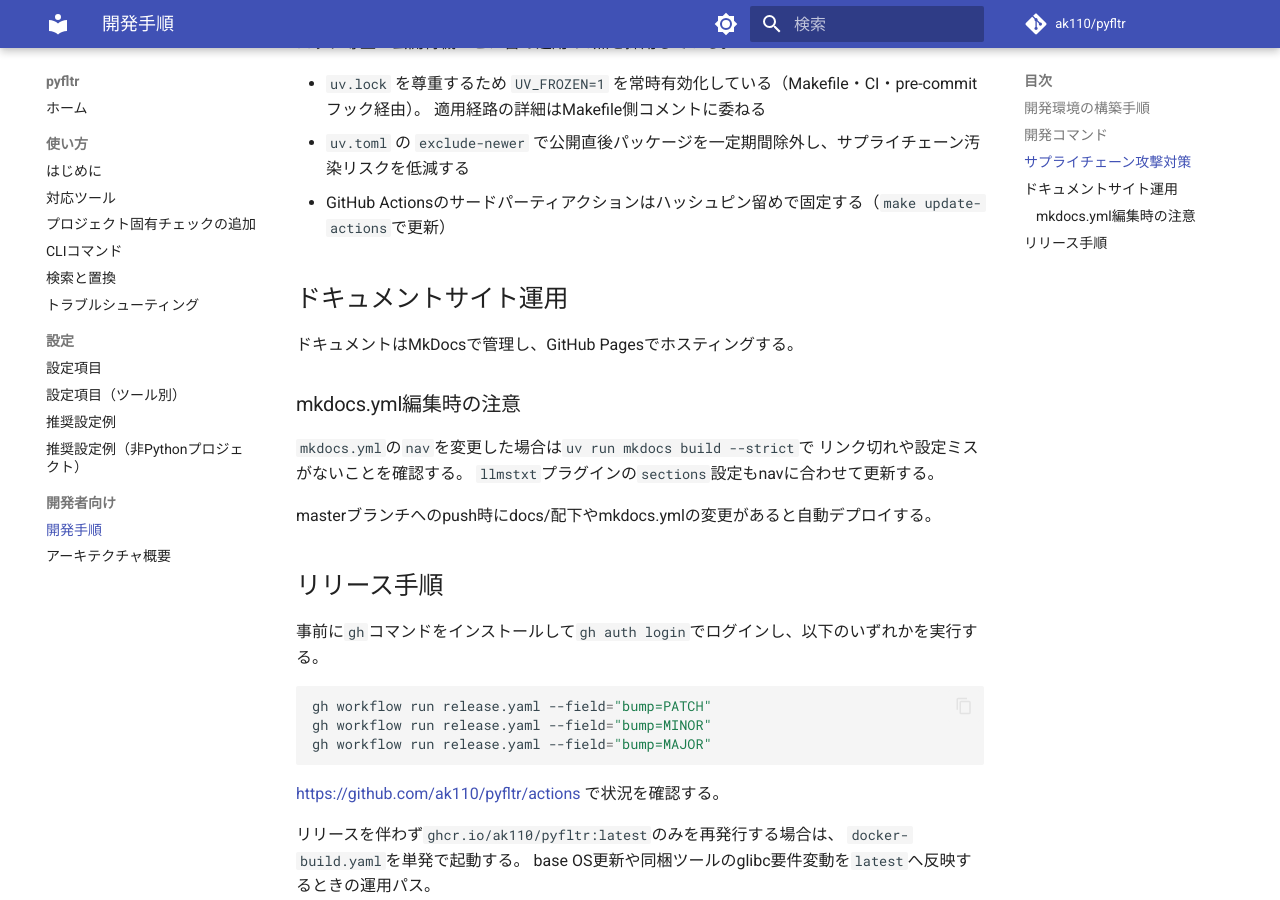
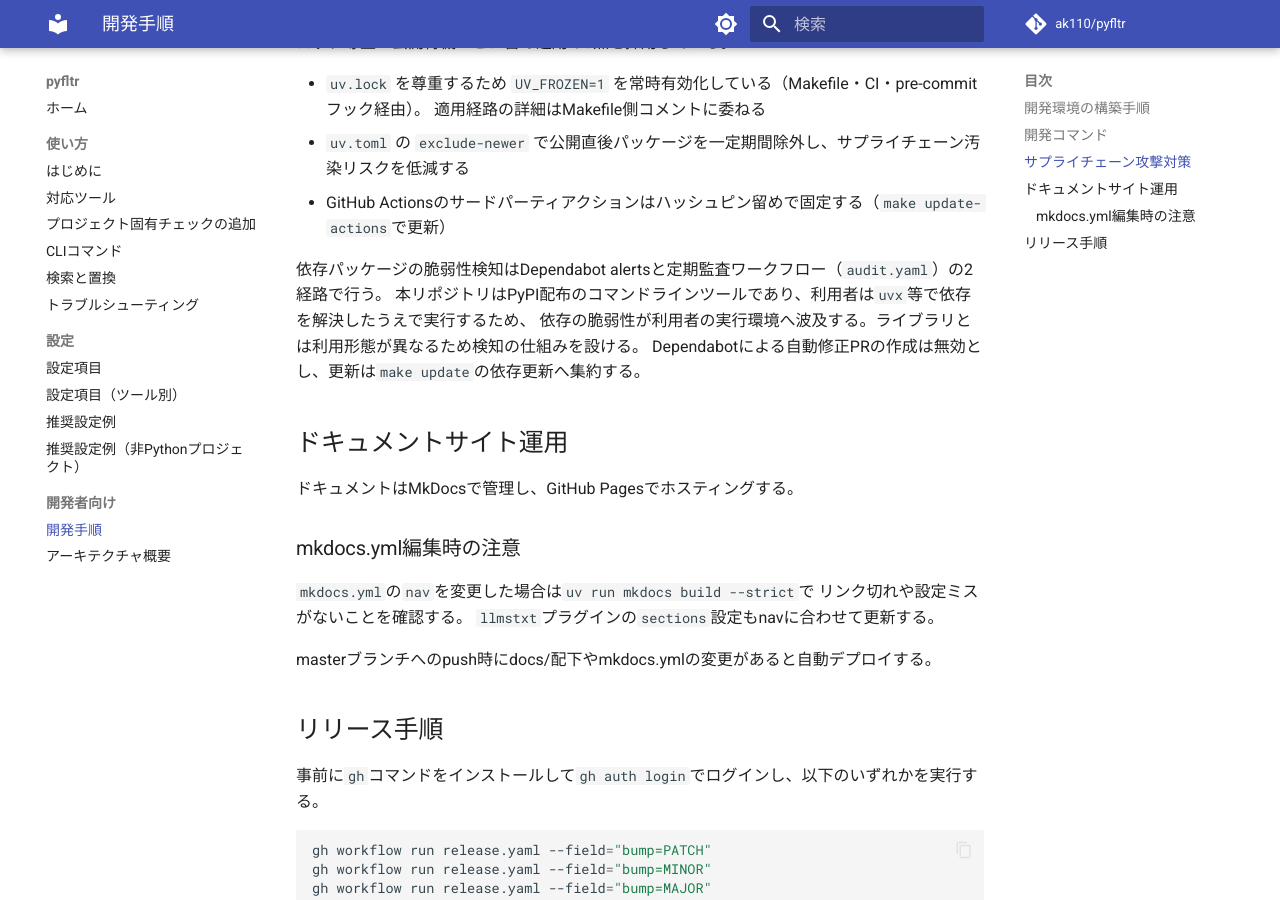
Before and after one commit to ak110/pyfltr, an MkDocs documentation site: the page built from docs/development/development.md, in a window 1280 px wide and 900 px high, scrolled down 799 px. Built offline with MkDocs 1.6.1 and Material for MkDocs 9.7.7, drawn with Linux system fonts in a browser that asks for light colours; comment, search, counter and statistics services are not loaded.

Commit message:
docs(development): 依存パッケージの脆弱性検知の方針を明記する
コマンドラインツールとして配布しており依存の脆弱性が利用者の実行環境へ
波及するため、検知の仕組みを設ける方針を確定した。

再発予防: 姉妹プロジェクト間で脆弱性検知の有無が分かれていた点について、本リポジトリは利用形態（PyPI配布のCLIツール）を根拠に検知を設ける方針として文書へ恒久化した。

Co-Authored-By: Claude Opus 5 (1M context) <noreply@anthropic.com>
Claude-Session: https://claude.ai/code/session_01EC1KYtnh5uEsKzFCszCyXh

```diff
--- a/docs/development/development.md
+++ b/docs/development/development.md
@@ -26,6 +26,11 @@
   適用経路の詳細はMakefile側コメントに委ねる
 - `uv.toml` の `exclude-newer` で公開直後パッケージを一定期間除外し、サプライチェーン汚染リスクを低減する
 - GitHub Actionsのサードパーティアクションはハッシュピン留めで固定する（`make update-actions`で更新）
+
+依存パッケージの脆弱性検知はDependabot alertsと定期監査ワークフロー（`audit.yaml`）の2経路で行う。
+本リポジトリはPyPI配布のコマンドラインツールであり、利用者は`uvx`等で依存を解決したうえで実行するため、
+依存の脆弱性が利用者の実行環境へ波及する。ライブラリとは利用形態が異なるため検知の仕組みを設ける。
+Dependabotによる自動修正PRの作成は無効とし、更新は`make update`の依存更新へ集約する。
 
 ## ドキュメントサイト運用
 
```
